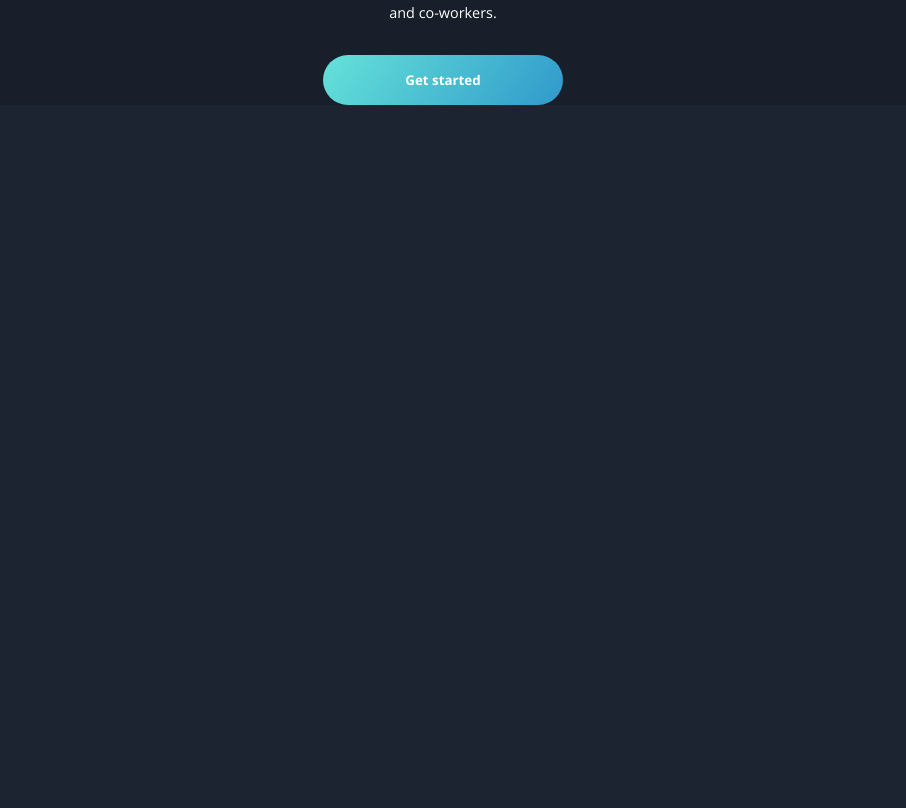
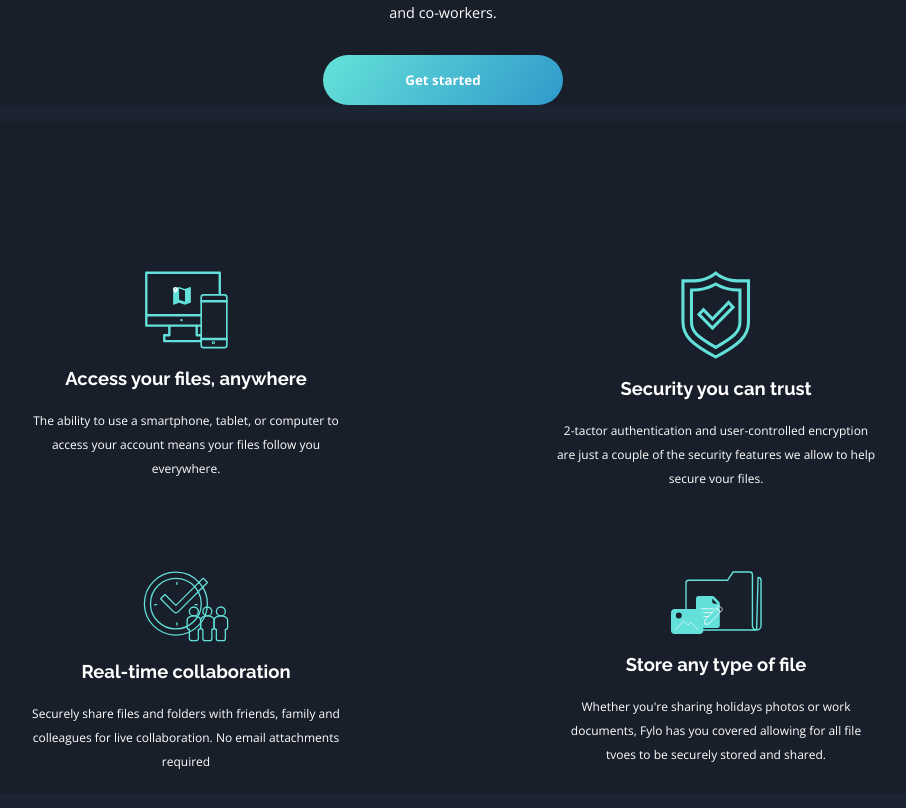
Before and after one commit to AndriiHrytsei/fylo-dark-theme-landing-page, a React (Vite) app: page / in a window 1280 px wide. Shown: the part 544-1352 px from the top of the page, without its empty margins (197-1103 px from the left). Before the commit the page ends 800 px from the top, so only its background shows below. Built offline with nearby package versions, Linux system fonts and the light colour scheme.

Commit message:
add features section; hover on button in hero

```diff
--- a/src/components/App/App.jsx
+++ b/src/components/App/App.jsx
@@ -1,4 +1,5 @@
 import AppBar from '../AppBar/AppBar'
+import Features from '../Features/Features'
 import Hero from '../Hero/Hero'
 import Main from '../Main/Main'
 import './App.css'
@@ -9,6 +10,7 @@ function App() {
       <AppBar />
       <Main>
         <Hero />
+        <Features />
       </Main>
     </>
   )
--- a/src/components/AppBar/AppBar.module.css
+++ b/src/components/AppBar/AppBar.module.css
@@ -22,7 +22,7 @@
 }
 
 .navMenuList {
-  gap: 10px;
+  column-gap: 10px;
   display: flex;
   margin-bottom: 20px;
 }
--- /dev/null
+++ b/src/components/Features/Features.jsx
@@ -0,0 +1,47 @@
+import { ReactComponent as AccessAnything } from "../../images/icon-access-anywhere.svg";
+import { ReactComponent as AnyFile } from "../../images/icon-any-file.svg";
+import { ReactComponent as Collaboration } from "../../images/icon-collaboration.svg";
+import { ReactComponent as Security } from "../../images/icon-security.svg";
+import css from "./Features.module.css";
+
+const Features = () => (
+  <section className={css.features}>
+    <ul className={css.featureslist}>
+      <li className={css.featuresItem}>
+        <AccessAnything />
+        <h2>Access your files, anywhere</h2>
+        <p>
+          The ability to use a smartphone, tablet, or computer to access your
+          account means your files follow you everywhere.
+        </p>
+      </li>
+      <li className={css.featuresItem}>
+        <Security />
+        <h2>Security you can trust</h2>
+        <p>
+          2-tactor authentication and user-controlled encryption are just a
+          couple of the security features we allow to help secure vour files.
+        </p>
+      </li>
+      <li className={css.featuresItem}>
+        <Collaboration />
+        <h2>Real-time collaboration</h2>
+        <p>
+          Securely share files and folders with friends, family and colleagues
+          for live collaboration. No email attachments required
+        </p>
+      </li>
+      <li className={css.featuresItem}>
+        <AnyFile />
+        <h2>Store any type of file</h2>
+        <p>
+          Whether you&apos;re sharing holidays photos or work documents, Fylo
+          has you covered allowing for all file tvoes to be securely stored and
+          shared.
+        </p>
+      </li>
+    </ul>
+  </section>
+);
+
+export default Features;
--- /dev/null
+++ b/src/components/Features/Features.module.css
@@ -0,0 +1,40 @@
+.features {
+  width: 100vw;
+  text-align: center;
+  background-color: var(--bg-color);
+}
+
+.featureslist {
+  display: grid;
+  grid-template-columns: 1fr;
+  padding-top: 150px;
+  row-gap: 60px;
+}
+
+.featuresItem {
+  color: #fff;
+}
+
+.featuresItem h2 {
+  font-family: "Raleway";
+  font-size: 1.15em;
+  font-weight: 700;
+}
+
+.featuresItem p {
+  font-family: "Open Sans";
+  font-size: 12px;
+  font-weight: 400;
+  width: 80%;
+  max-width: 20rem;
+  margin: 20px auto;
+  line-height: 24px;
+}
+
+@media screen and (min-width: 1020px) {
+  .featureslist{
+    grid-template-columns: 1fr 1fr;
+    column-gap: 0;
+    padding: 150px 110px 0 110px;
+  }
+}
--- a/src/components/Hero/Hero.module.css
+++ b/src/components/Hero/Hero.module.css
@@ -54,4 +54,13 @@
   height: 50px;
   width: 70%;
   max-width: 15rem;
+  /* transition: background-color 0.`5s ease-in-out; */
+  transition-property: background-color;
+  transition-duration: 0.5s;
+  transition-timing-function: linear;
+
 }
+
+.getStartedBtn:hover {
+  background: rgb(101,226,217);
+}
```
